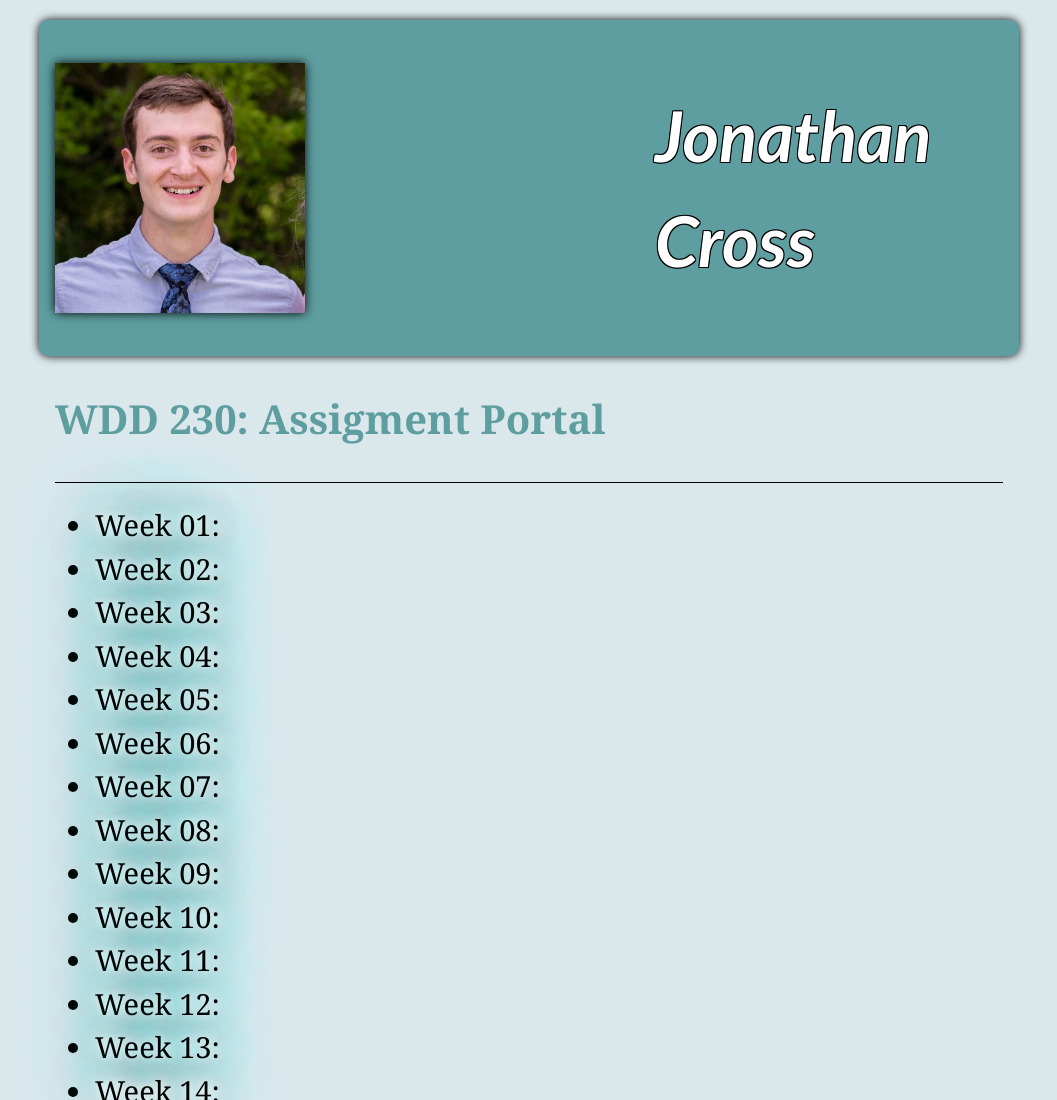
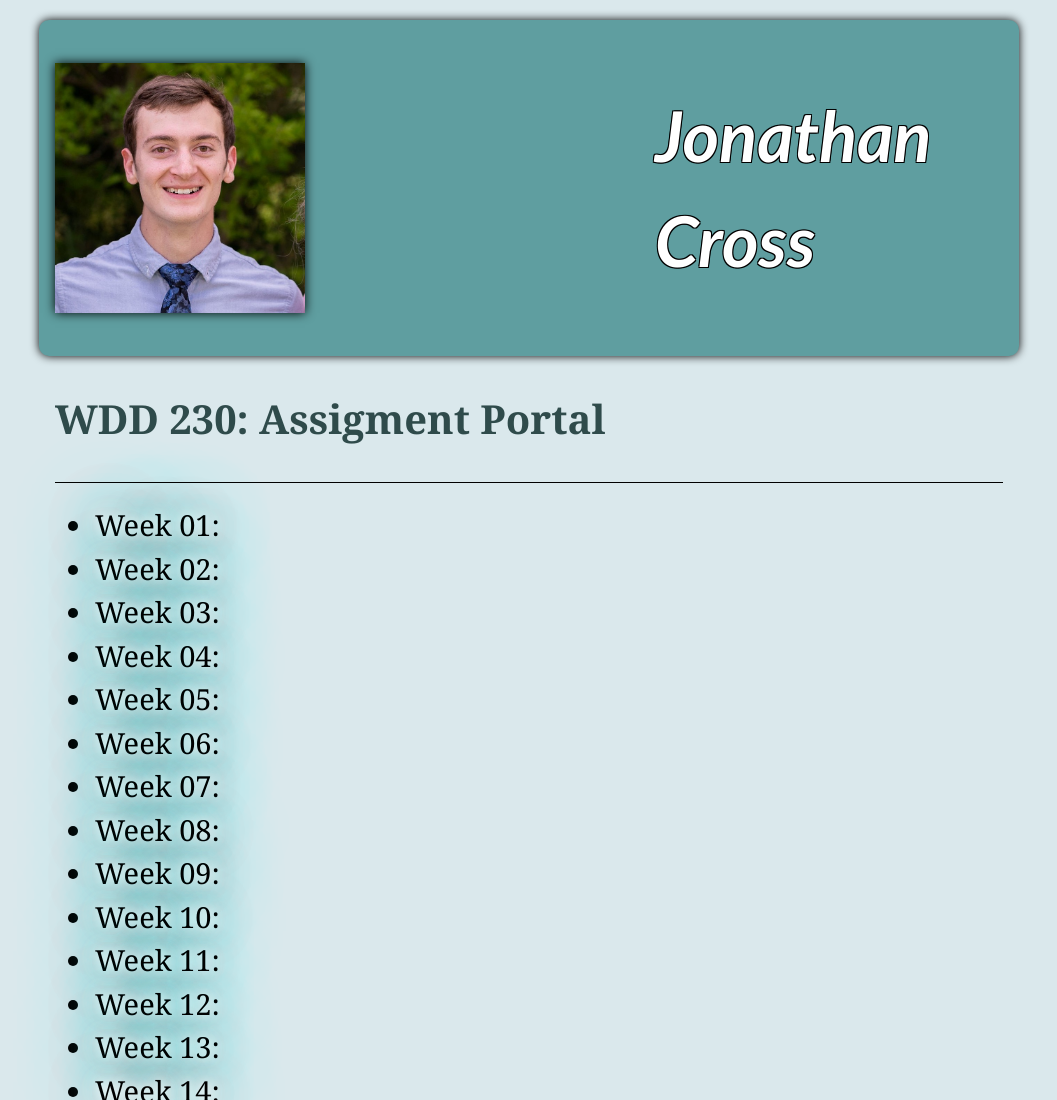
Before and after one commit to Crossfit202/wdd230, a plain HTML site: page index.html in a window 1280 px wide. Shown: the top 1100 px of the page, without its empty margins (111-1168 px from the left). Drawn offline with Linux system fonts and the light colour scheme.

Commit message:
troubleshoot contrast issues

```diff
--- a/styles/stylesheet.css
+++ b/styles/stylesheet.css
@@ -60,7 +60,7 @@ li {
 
 h2 {
   font-size: 40px;
-  color: cadetblue;
+  color: #2F4B4B;
 }
 
 footer p {
```
